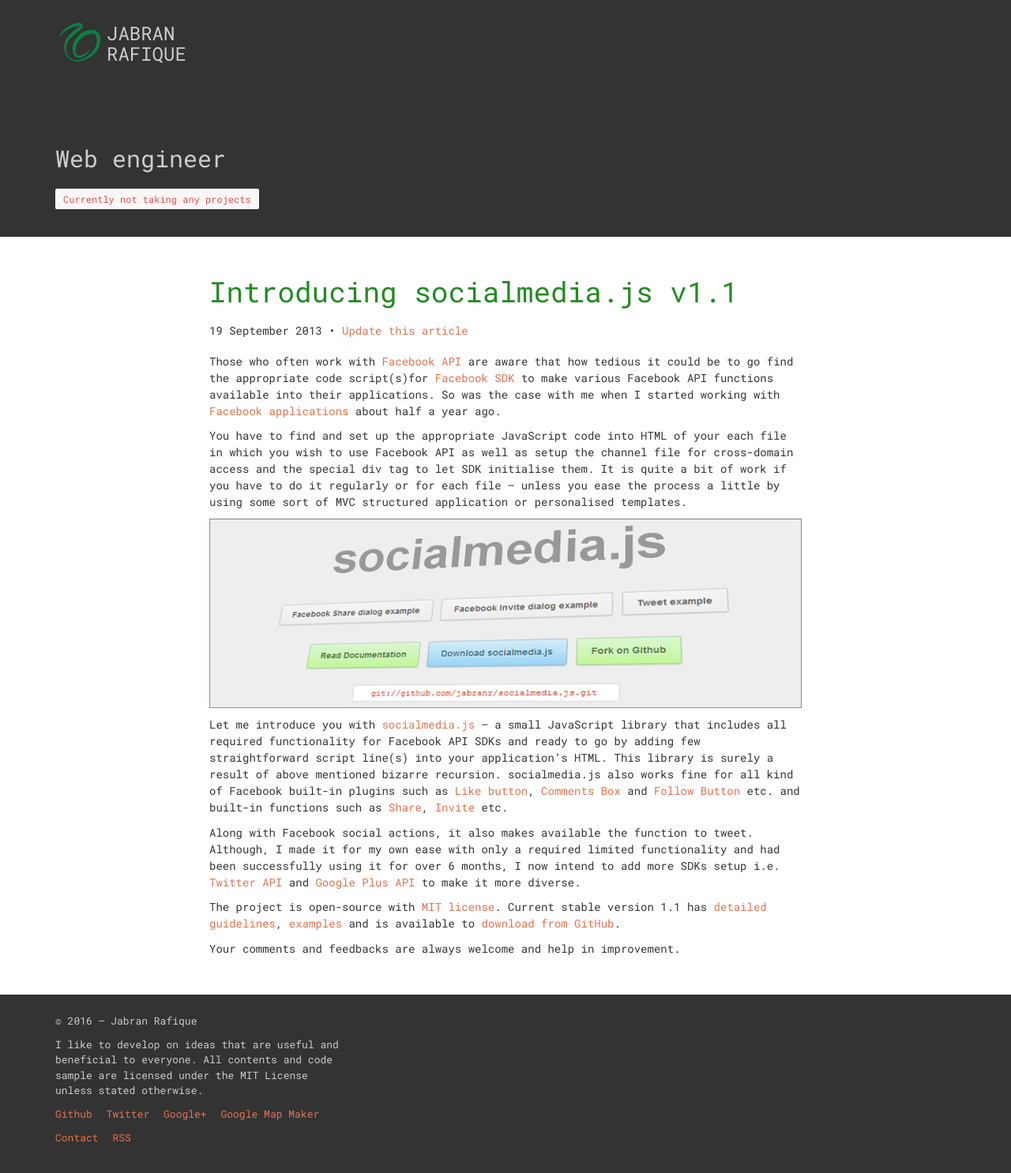
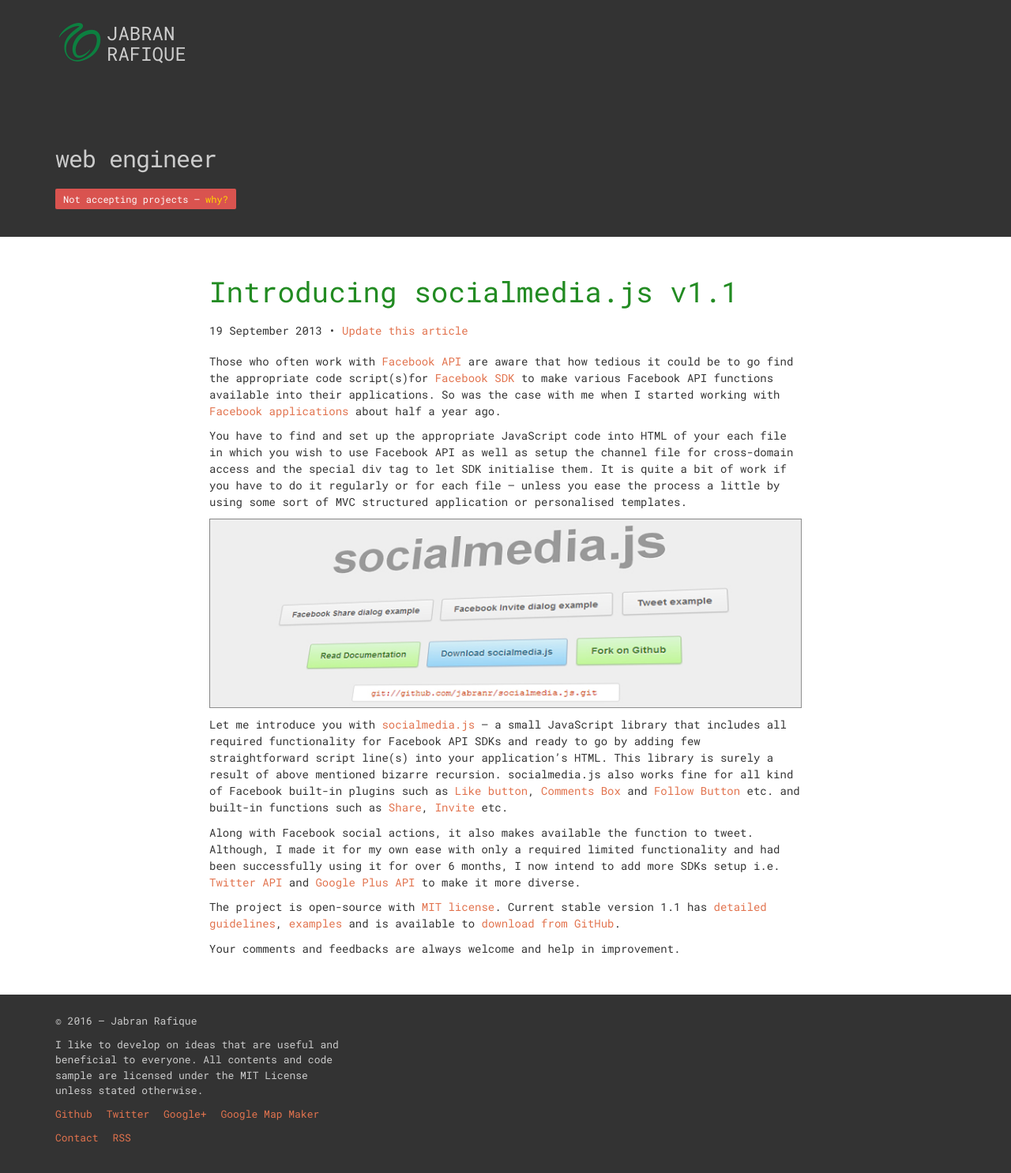
Before and after one commit to jabranr/jabranr.github.io-legacy, a Jekyll site: the page built from _posts/2013-09-19-introducing-socialmedia-js-v1-1.markdown, in a window 1280 px wide. Shown: the whole page at 79% size. Built offline with Jekyll 4.4.1, drawn with Linux system fonts in a browser that asks for light colours; comment, search, counter and statistics services are not loaded.

Commit message:
Add hire current status - resolves #14

```diff
--- a/_config.yml
+++ b/_config.yml
@@ -1,7 +1,7 @@
 # Site settings
 title: Jabran Rafique
 email: hello@jabran.me
-profession: Web engineer
+profession: web engineer
 tagline: I like to develop on ideas that are useful and beneficial to everyone.
 description: >
   Currently I am Front-end web developer at Rated People, an
--- a/_includes/header.html
+++ b/_includes/header.html
@@ -10,10 +10,9 @@
         <h1 class="site__masthead-title">{{ site.title }}</h1>
         {% endif %}
         <h2 class="site__masthead-subtitle">{{ site.profession }}</h2>
-        {% if site.hire != true %}
-          <span class="hire__status hire__status--not-available">Currently not taking any projects</span>
-        {% else %}
-          <span class="hire__status hire__status--available">Available!</span>
+
+        {% if page.private != true %}
+          {% include hire-status.html %}
         {% endif %}
       </div>
     </div>
--- a/_includes/hire-status.html
+++ b/_includes/hire-status.html
@@ -1,5 +1,9 @@
 {% if site.hire != true %}
-  <div class="col-xs-12 text-center hire__status hire__status--not-available clearfix">
-    Currently not taking any projects
-  </div>
+  <span class="hire__status hire__status--not-available">
+    Not accepting projects &ndash; <a class="hire__status-reason" href="/hire-me">why?</a>
+  </span>
+{% else %}
+  <span class="hire__status hire__status--available">
+    Accepting projects! &ndash; <a class="hire__status-reason" href="/hire-me">Details &raquo;</a>
+  </span>
 {% endif %}
--- a/_layouts/post.html
+++ b/_layouts/post.html
@@ -12,12 +12,12 @@
             <p class="article__meta">
               <time datetime="{{ page.date | date_to_xmlschema }}" itemprop="datePublished">{{ page.date | date_to_long_string }}</time>
 
-              {% if page.author %}
+              {% if page.author and page.private != true %}
                 &bull; <span itemprop="author" itemscope itemtype="http://schema.org/Person">
                 <span itemprop="name">{{ page.author }}</span></span>
               {% endif %}
 
-              {% if page.path %}
+              {% if page.path and page.private != true %}
                 &bull; <span class="article__edit"><a href="//github.com/jabranr/jabranr.github.io/blob/gh-pages/{{ page.path }}" target="_blank">Update this article</a></span></p>
               {% endif %}
           </header>
--- a/_scss/_variables.scss
+++ b/_scss/_variables.scss
@@ -6,6 +6,7 @@
 $brand-secondary: #9dbf8e;
 $brand-orange: #e9967a;
 $brand-pink: #fcf7f7;
+$brand-gold: #ffd700;
 $brand-golden: #c88f15;
 
 // Override
--- a/assets/css/main.scss
+++ b/assets/css/main.scss
@@ -96,6 +96,7 @@
   &-subtitle {
     font-weight: normal;
     color: inherit;
+    letter-spacing: -1px;
     margin: {
       top: 80px;
       bottom: 24px;
@@ -113,14 +114,23 @@
   word-break: break-word;
   padding: 5px 10px;
   border-radius: 2px;
-  background-color: $brand-pink;
+  color: $brand-pink;
 
   &--available {
-    color: $brand-primary;
+    background-color: $brand-primary;
   }
 
   &--not-available {
-    color: $brand-danger;
+    background-color: $brand-danger;
+  }
+
+  &-reason {
+    color: $brand-gold;
+
+    &:hover,
+    &:active {
+      color: lighten($brand-gold, 20%);
+    }
   }
 }
 
```
Also changed, not shown: _posts/2016-05-09-hire-me.markdown (added, +21 -0 lines), archives.md (deleted, +0 -25 lines).
